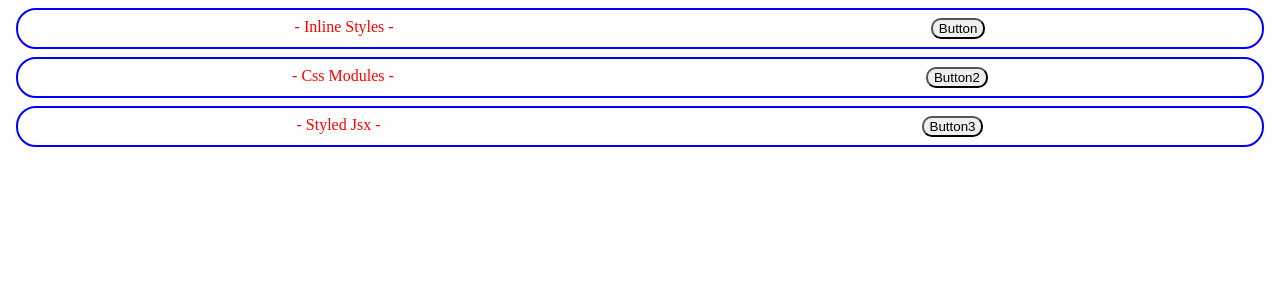
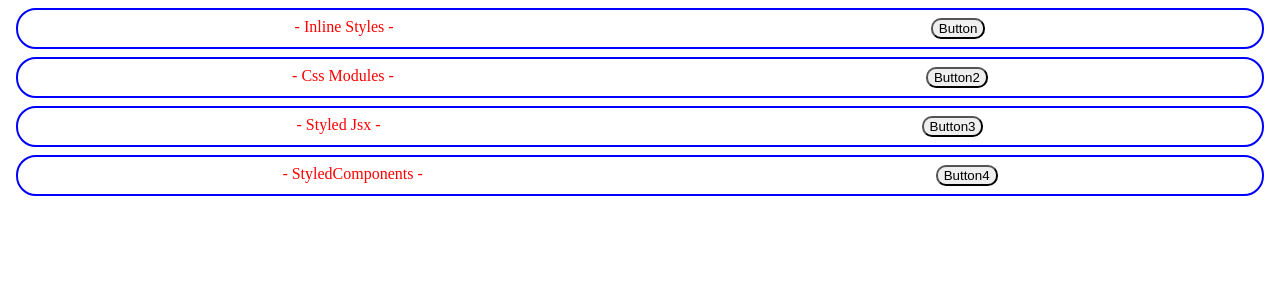
Before and after one commit to masnzzz/udemy-react-jk, a React (Create React App) app: page / in a window 1280 px wide. Shown: the top 300 px of the page. Built offline with nearby package versions, Linux system fonts and the light colour scheme.

Commit message:
style/styled-componentsを利用
根強い人気

```diff
--- a/package.json
+++ b/package.json
@@ -10,6 +10,7 @@
     "react": "^17.0.2",
     "react-dom": "^17.0.2",
     "react-scripts": "5.0.1",
+    "styled-components": "^5.3.5",
     "styled-jsx": "^5.0.2",
     "web-vitals": "^2.1.4"
   },
--- a/src/App.js
+++ b/src/App.js
@@ -1,6 +1,7 @@
 import { useState } from "react";
 import { CssModules } from "./components/CssModules";
 import { InlineStyle } from "./components/InlineStyle";
+import { StyledComponents } from "./components/StyledComponents";
 import { StyledJsx } from "./components/StyledJsx";
 
 export const App = () => {
@@ -9,6 +10,7 @@
       <InlineStyle />
       <CssModules />
       <StyledJsx />
+      <StyledComponents />
     </div>
   )
 }
--- /dev/null
+++ b/src/components/StyledComponents.jsx
@@ -0,0 +1,31 @@
+import styled from "styled-components"
+
+export const StyledComponents = () => {
+    return (
+        <Container>
+            <Title>- StyledComponents -</Title>
+            <Button>Button4</Button>
+        </Container>
+    );
+};
+
+const Container = styled.div`
+    border: solid 2px blue;
+    border-radius: 20px;
+    padding: 8px;
+    margin: 8px;
+    display: flex;
+    justify-content: space-around;
+`;
+
+const Title = styled.p`
+    margin: 0;
+    color: red;
+`;
+
+const Button = styled.button`
+    border-radius: 10px;
+    &:hover {
+        background-color: aquamarine;
+    }
+`;
```
Also changed, not shown: 1 other file (tests, documents, lock files or other folders).
